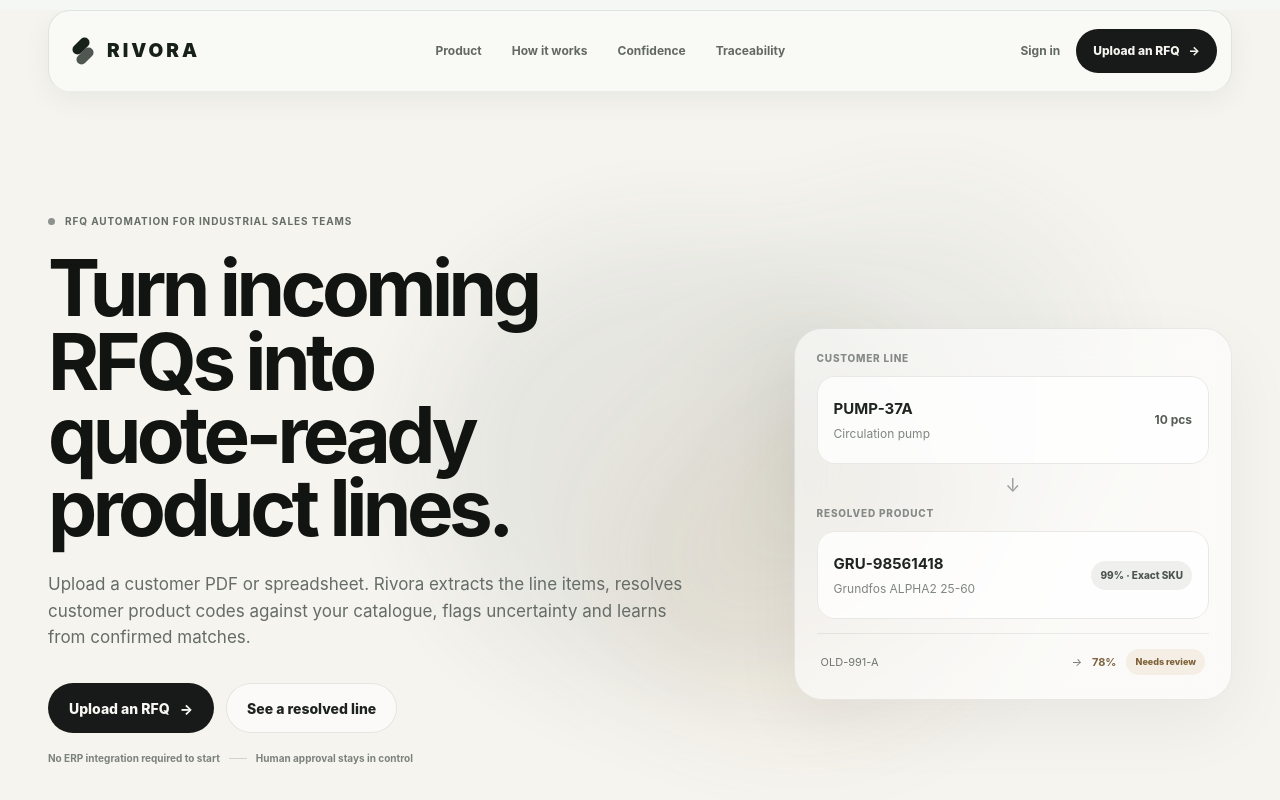
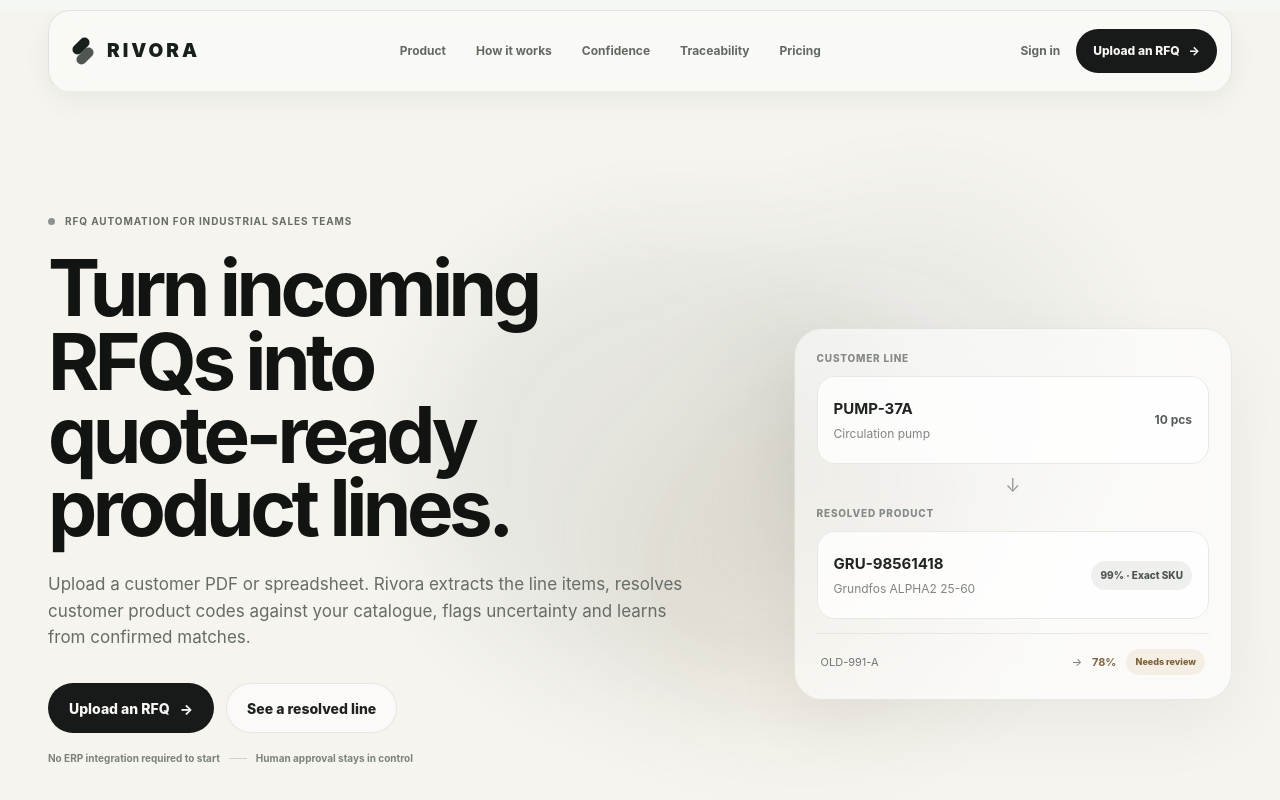
Before and after one commit to miromnb-coder/Rivora, a Next.js app: page / in a window 1280 px wide. Shown: the top 800 px of the page. Built offline with nearby package versions, Linux system fonts and the light colour scheme.

Commit message:
Add pricing navigation link

```diff
--- a/components/marketing/MarketingNav.tsx
+++ b/components/marketing/MarketingNav.tsx
@@ -13,6 +13,7 @@ export function MarketingNav() {
         <a href="#how-it-works">How it works</a>
         <a href="#confidence">Confidence</a>
         <a href="#ai-extraction">Traceability</a>
+        <a href="#pricing">Pricing</a>
       </nav>
 
       <div className="nav-v2-actions">
```
